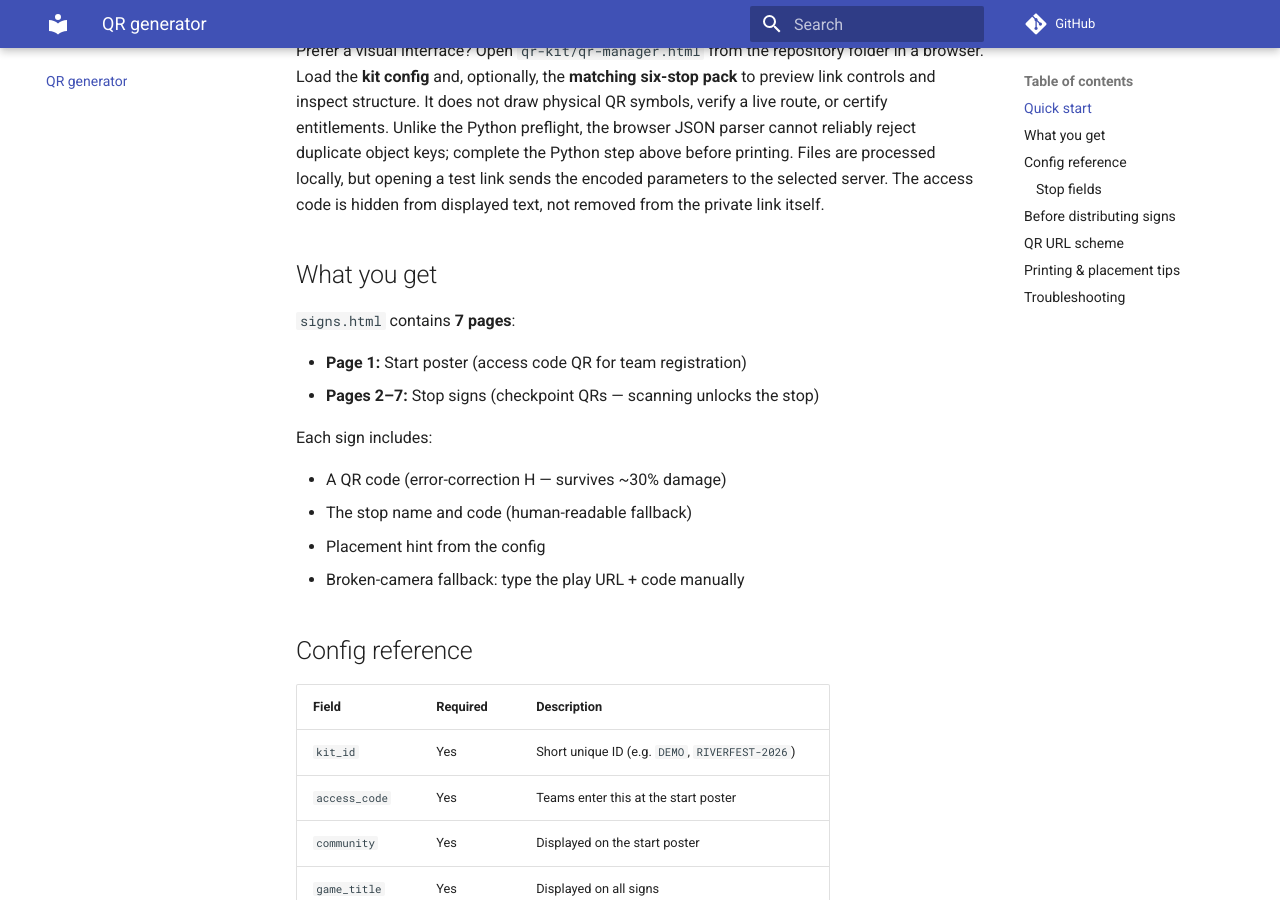
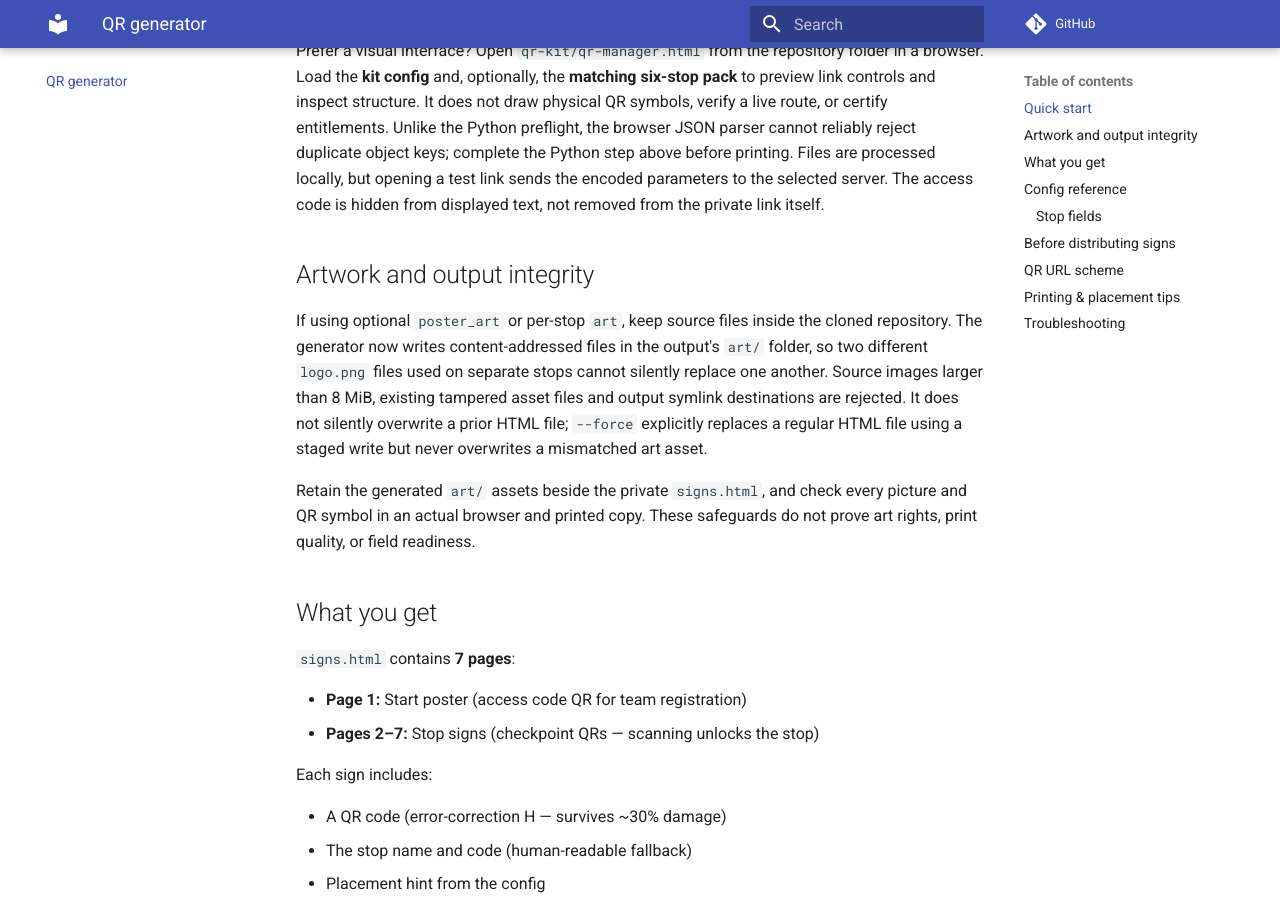
Before and after one commit to ZQM-Labs/organizer-toolkit, an MkDocs documentation site: the page built from docs/guides/qr-generator.md, in a window 1280 px wide and 900 px high, scrolled down 813 px. Built offline with MkDocs 1.6.1 and Material for MkDocs 9.7.7, drawn with Linux system fonts in a browser that asks for light colours; comment, search, counter and statistics services are not loaded.

Commit message:
docs(qr): document content-addressed artwork, safe overwrite and private bundle retention

```diff
--- a/docs/guides/qr-generator.md
+++ b/docs/guides/qr-generator.md
@@ -41,6 +41,12 @@ reliably reject duplicate object keys; complete the Python step above before
 printing. Files are processed locally, but opening a test link sends the
 encoded parameters to the selected server. The access code is hidden from
 displayed text, not removed from the private link itself.
+
+## Artwork and output integrity
+
+If using optional `poster_art` or per-stop `art`, keep source files inside the cloned repository. The generator now writes content-addressed files in the output's `art/` folder, so two different `logo.png` files used on separate stops cannot silently replace one another. Source images larger than 8 MiB, existing tampered asset files and output symlink destinations are rejected. It does not silently overwrite a prior HTML file; `--force` explicitly replaces a regular HTML file using a staged write but never overwrites a mismatched art asset.
+
+Retain the generated `art/` assets beside the private `signs.html`, and check every picture and QR symbol in an actual browser and printed copy. These safeguards do not prove art rights, print quality, or field readiness.
 
 ## What you get
 
```
